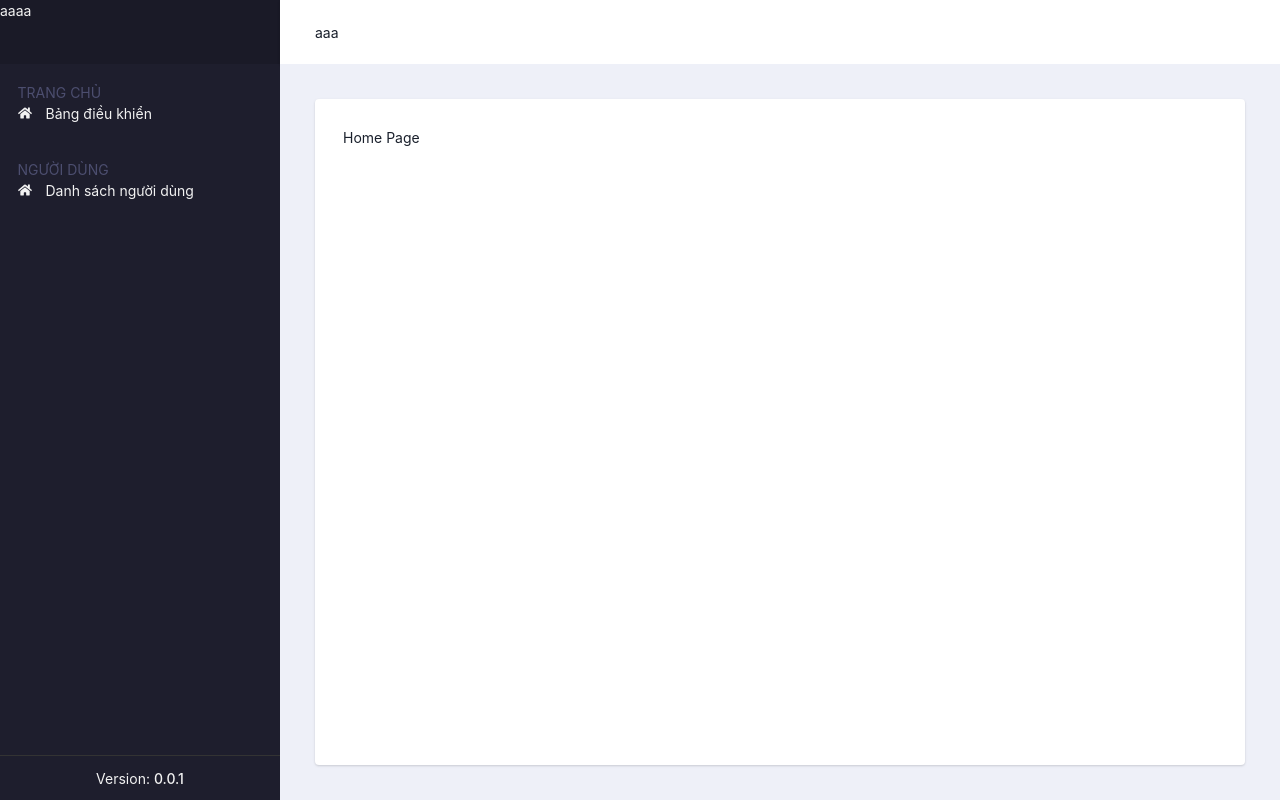
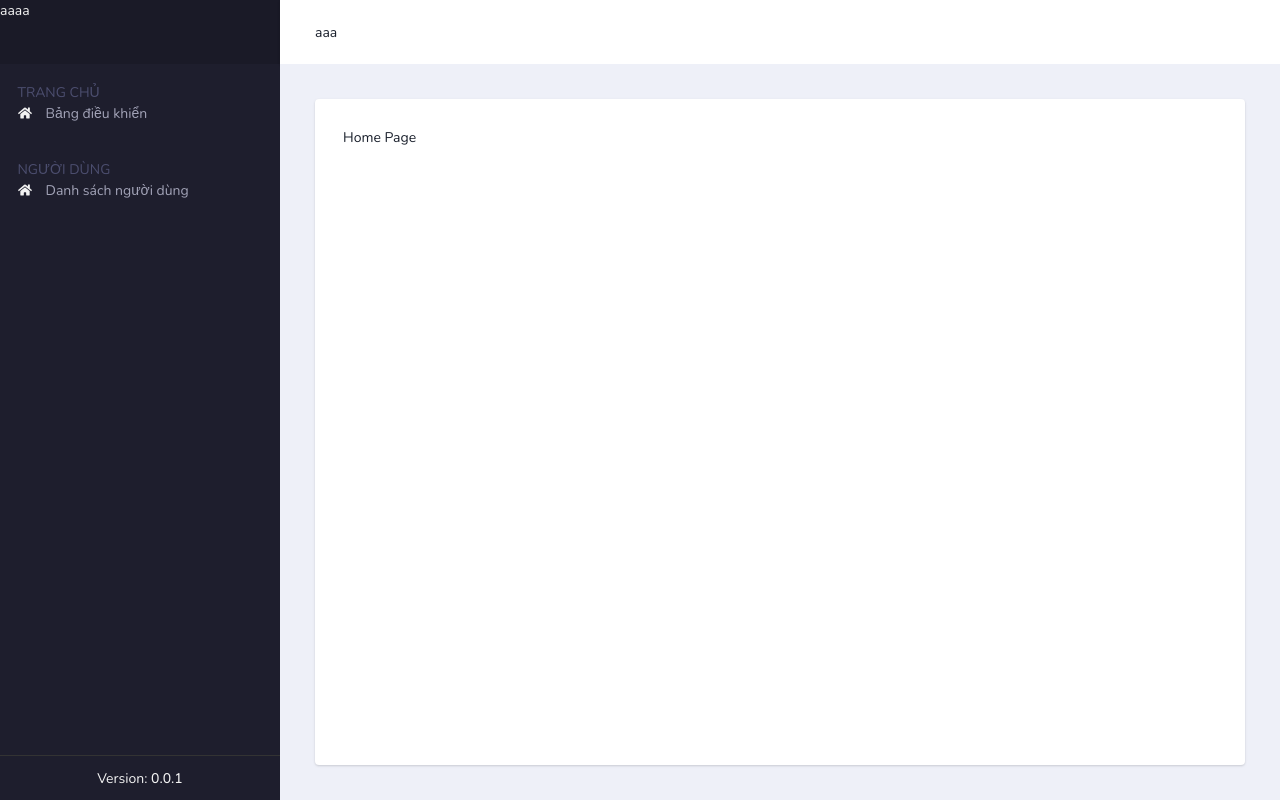
Before and after one commit to ducnguyenhong/base-react-cms, a React (Create React App) app: page / in a window 1280 px wide. Built offline with nearby package versions, Linux system fonts and the light colour scheme.

Commit message:
Update font family

```diff
--- a/public/index.html
+++ b/public/index.html
@@ -8,6 +8,14 @@
     <meta name="description" content="CMS" />
     <link rel="apple-touch-icon" href="%PUBLIC_URL%/logo192.png" />
     <link rel="manifest" href="%PUBLIC_URL%/manifest.json" />
+
+    <link rel="preconnect" href="https://fonts.googleapis.com" />
+    <link rel="preconnect" href="https://fonts.gstatic.com" crossorigin />
+    <link
+      href="https://fonts.googleapis.com/css2?family=Nunito:wght@200;300;400;500;600;700;800;900;1000&display=swap"
+      rel="stylesheet"
+    />
+
     <title>CMS</title>
   </head>
   <body>
--- a/src/index.css
+++ b/src/index.css
@@ -1,3 +1,5 @@
 * {
   font-size: 14px;
+  font-family: 'Nunito', sans-serif;
+  font-weight: 400;
 }
--- a/src/layouts/sidebar/menu/menu.js
+++ b/src/layouts/sidebar/menu/menu.js
@@ -22,7 +22,9 @@
                       <Flex w={5}>
                         <Icon as={icon} />
                       </Flex>
-                      <Text as="span">{title}</Text>
+                      <Text as="span" color="#a2a3b7">
+                        {title}
+                      </Text>
                     </Flex>
                   </Link>
                 );
```
